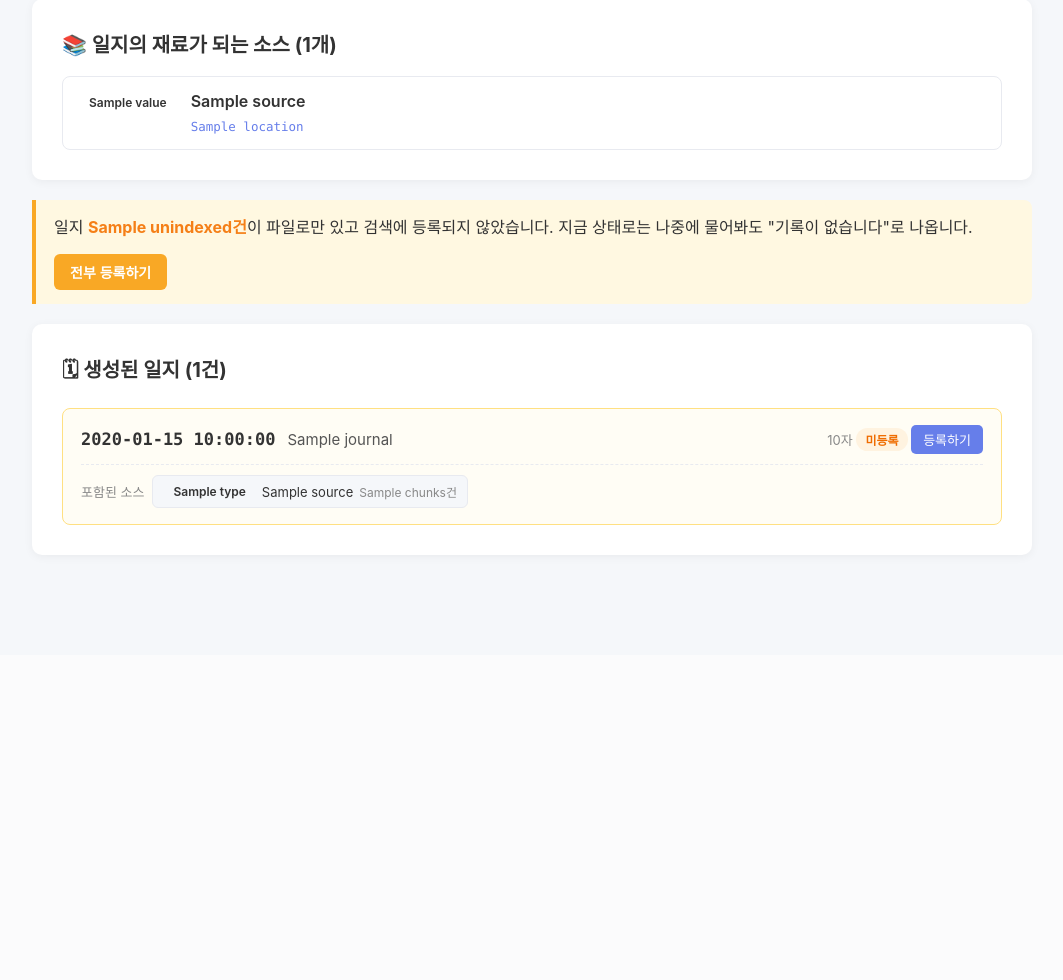
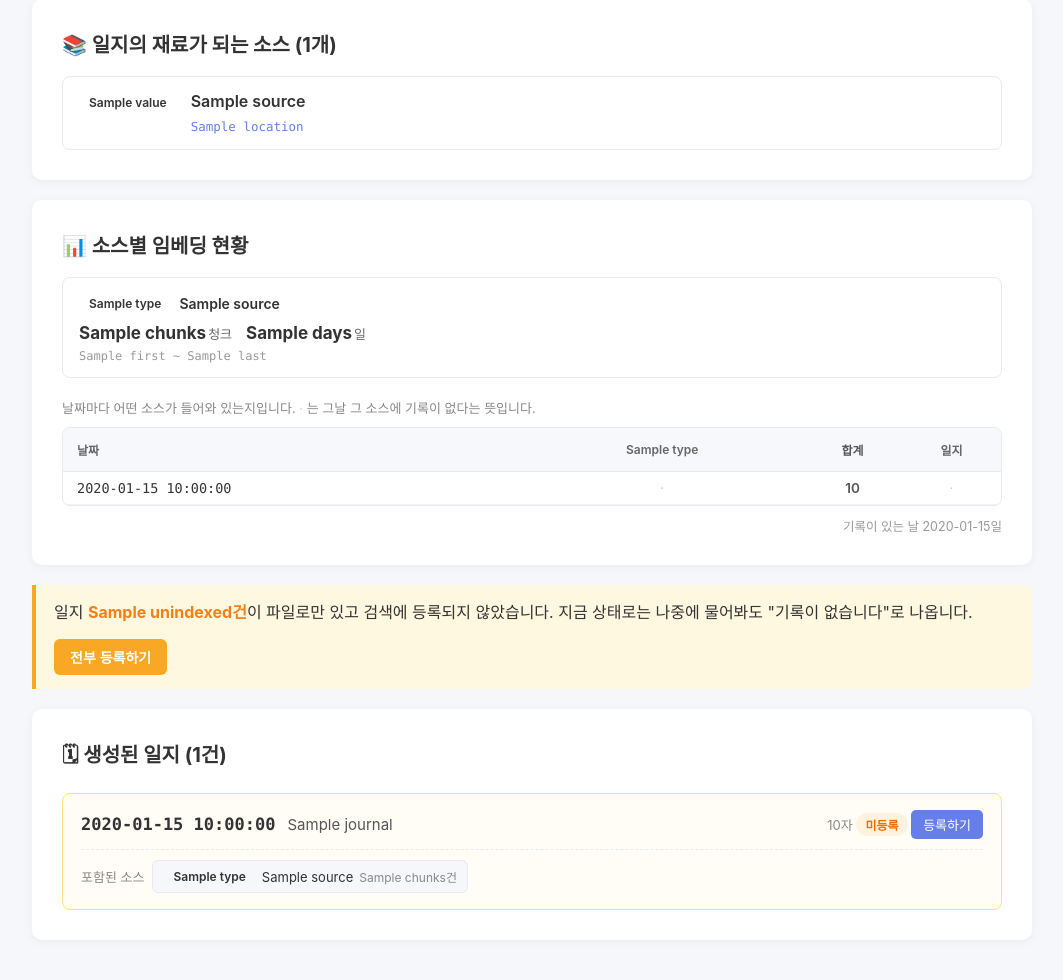
Before and after one commit to hrunj1230/yuta_logagent, a FastAPI app: template templates/journals.html in a window 1280 px wide. Shown: the part 145-1125 px from the top of the page, without its empty margins (108-1171 px from the left). Before the commit the page ends 702 px from the top, so only its background shows below. Run offline with FastAPI, Linux system fonts and the light colour scheme; the template is opened without the code that fills it: most values are stand-ins (such as "Sample title", 1, 10 or a date in 2020).

Commit message:
feat: show per-source embedding coverage by date
일지의 재료가 어느 날 무엇으로 채워져 있는지 볼 방법이 없었다. 소스 현황
카드는 "청크 78개"만 알려주는데, 소스마다 다루는 기간이 달라서 총계로는
어디가 비었는지 보이지 않는다.

    Yuta_TIL          청크 78 · 38일 · 2026-05-14 ~ 2026-08-03
    커밋이력           청크  8 ·  8일 · 2026-07-09 ~ 2026-08-03
    AI 대화 기록       청크  6 ·  6일 · 2026-07-27 ~ 2026-08-04

날짜 × 소스 표로 펼치면 구멍이 드러난다. 그 구멍이 곧 일지가 빈약해지는
날이다.

    날짜          대화  TIL  커밋  합계  일지
    2026-08-04     1    ·    ·     1    ·     ← 대화만 있다
    2026-08-03     1   10    1    12    ·     ← 자료는 많은데 일지가 없다
    2026-08-02     1    2    ·     3    ·
    2026-07-31     ·    1    ·     1    ·

새로 저장하는 것은 없다. 청크마다 date·source_id·source_type 이 이미 붙어
있어 세기만 하면 된다. 일지는 재료가 아니라 결과물이므로 집계에서 뺀다.

일지 유무를 마지막 열에 함께 둔다 — '자료는 있는데 일지가 없는 날'이
보여야 다음에 무엇을 만들지 알 수 있다.

현황 조회가 실패해도 빈 결과를 돌려준다. 부가 정보 때문에 일지 관리
자체를 못 쓰게 되면 안 된다.

Co-Authored-By: Claude Opus 5 (1M context) <noreply@anthropic.com>

```diff
--- a/templates/journals.html
+++ b/templates/journals.html
@@ -87,6 +87,71 @@
             text-decoration: none;
         }
         .source-url:hover { text-decoration: underline; }
+
+        /* ── 소스별 임베딩 현황 ───────────────────────────────── */
+        .cov-summary {
+            display: grid;
+            grid-template-columns: repeat(auto-fit, minmax(210px, 1fr));
+            gap: 12px;
+            margin-bottom: 20px;
+        }
+
+        .cov-card {
+            border: 1px solid #e8eaf0;
+            border-radius: 8px;
+            padding: 14px 16px;
+        }
+        .cov-card-head { display: flex; gap: 8px; align-items: center; margin-bottom: 8px; }
+        .cov-name { font-weight: 600; font-size: 14px; word-break: break-all; }
+
+        .cov-numbers { display: flex; gap: 14px; font-size: 13px; color: #666; }
+        .cov-numbers b { font-size: 17px; color: #333; margin-right: 2px; }
+
+        .cov-span {
+            margin-top: 6px;
+            font-size: 12px;
+            color: #999;
+            font-family: 'SF Mono', ui-monospace, Menlo, Consolas, monospace;
+        }
+
+        .cov-hint { font-size: 13px; color: #888; margin-bottom: 10px; }
+
+        /* 날짜가 수십 줄이라 표만 따로 스크롤한다 */
+        .cov-table-wrap {
+            max-height: 380px;
+            overflow: auto;
+            border: 1px solid #e8eaf0;
+            border-radius: 8px;
+        }
+
+        .cov-table { width: 100%; border-collapse: collapse; font-size: 13.5px; }
+
+        .cov-table th {
+            position: sticky;
+            top: 0;
+            background: #f7f8fb;
+            padding: 10px 8px;
+            border-bottom: 1px solid #e8eaf0;
+            font-weight: 600;
+            font-size: 12px;
+            color: #666;
+            z-index: 1;
+        }
+        .cov-table td { padding: 8px; border-bottom: 1px solid #f2f3f7; text-align: center; }
+        .cov-table tbody tr:hover { background: #fafbfd; }
+
+        .cov-table .c-date {
+            text-align: left;
+            font-family: 'SF Mono', ui-monospace, Menlo, Consolas, monospace;
+            white-space: nowrap;
+            padding-left: 14px;
+        }
+        .cov-table .c-total { font-weight: 600; color: #555; }
+
+        .cell-has { font-weight: 600; color: #2e7d32; }
+        .cell-none { color: #ccc; }
+
+        .cov-foot { margin-top: 10px; font-size: 12.5px; color: #999; text-align: right; }
 
         /* ── 색인 어긋남 알림 ─────────────────────────────────── */
         .warn-bar {
@@ -240,6 +305,77 @@
         {% endif %}
     </div>
 
+    <div class="card">
+        <h2>📊 소스별 임베딩 현황</h2>
+
+        {% if coverage.sources %}
+        <div class="cov-summary">
+            {% for source in coverage.sources %}
+            <div class="cov-card">
+                <div class="cov-card-head">
+                    <span class="type-chip t-{{ source.type }}">{{ source.type }}</span>
+                    <span class="cov-name">{{ source.name }}</span>
+                </div>
+                <div class="cov-numbers">
+                    <span><b>{{ source.chunks }}</b>청크</span>
+                    <span><b>{{ source.days }}</b>일</span>
+                </div>
+                <div class="cov-span">{{ source.first }} ~ {{ source.last }}</div>
+            </div>
+            {% endfor %}
+        </div>
+
+        <div class="cov-hint">
+            날짜마다 어떤 소스가 들어와 있는지입니다.
+            <span class="cell-none">·</span> 는 그날 그 소스에 기록이 없다는 뜻입니다.
+        </div>
+
+        <div class="cov-table-wrap">
+            <table class="cov-table">
+                <thead>
+                    <tr>
+                        <th class="c-date">날짜</th>
+                        {% for source in coverage.sources %}
+                        <th class="c-src" title="{{ source.name }}">
+                            <span class="type-chip t-{{ source.type }}">{{ source.type }}</span>
+                        </th>
+                        {% endfor %}
+                        <th class="c-total">합계</th>
+                        <th class="c-journal">일지</th>
+                    </tr>
+                </thead>
+                <tbody>
+                    {% for row in coverage.rows %}
+                    <tr>
+                        <td class="c-date">{{ row.date }}</td>
+                        {% for source in coverage.sources %}
+                        <td class="c-src">
+                            {% if row.counts.get(source.source_id) %}
+                            <span class="cell-has">{{ row.counts[source.source_id] }}</span>
+                            {% else %}
+                            <span class="cell-none">·</span>
+                            {% endif %}
+                        </td>
+                        {% endfor %}
+                        <td class="c-total">{{ row.total }}</td>
+                        <td class="c-journal">
+                            {% if row.has_journal %}
+                            <span class="cell-has">✔</span>
+                            {% else %}
+                            <span class="cell-none">·</span>
+                            {% endif %}
+                        </td>
+                    </tr>
+                    {% endfor %}
+                </tbody>
+            </table>
+        </div>
+        <div class="cov-foot">기록이 있는 날 {{ coverage.dates }}일</div>
+        {% else %}
+        <div class="empty-state">아직 임베딩된 자료가 없습니다.</div>
+        {% endif %}
+    </div>
+
     {% if unindexed %}
     <div class="warn-bar">
         <div>
```
Also changed, not shown: src/router.py (+14 -1 lines), src/tools/embedding.py (+69 -0 lines), tests/unit/test_embedding_coverage.py (added, +147 -0 lines).
